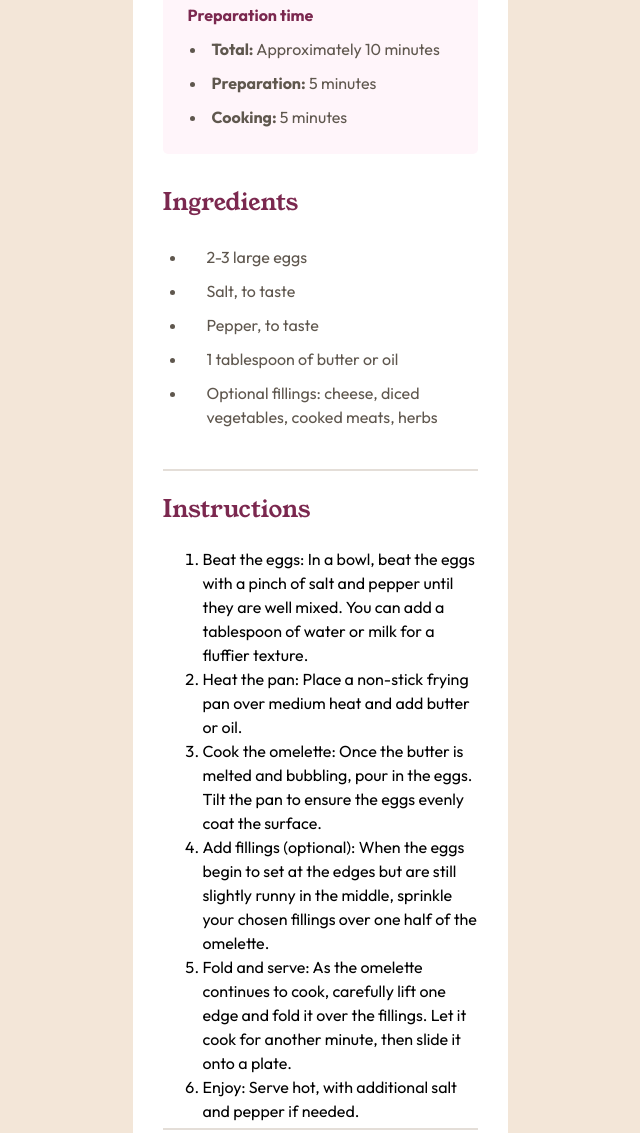
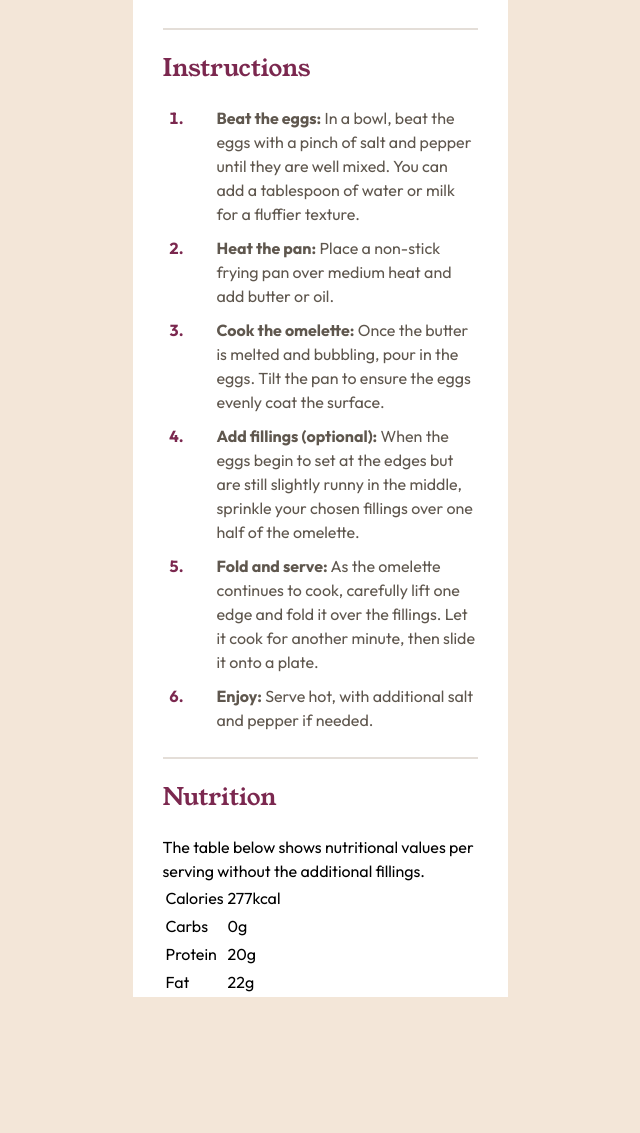
Before and after one commit to lawlawson/recipe-page, a plain HTML site: page index.html in a window 1280 px wide. Shown: the part 833-1966 px from the top of the page, without its empty margins (320-960 px from the left). After the commit the page ends 1830 px from the top, so only its background shows below. Drawn offline with Linux system fonts and the light colour scheme.

Commit message:
styled instructions section

```diff
--- a/index.html
+++ b/index.html
@@ -3,8 +3,6 @@
   <head>
     <meta charset="UTF-8" />
     <meta name="viewport" content="width=device-width, initial-scale=1.0" />
-    <!-- displays site properly based on user's device -->
-
     <link
       rel="icon"
       type="image/png"
@@ -15,11 +13,12 @@
     <title>Frontend Mentor | Recipe page</title>
   </head>
   <body>
-    <figure>
-      <img src="/assets/images/image-omelette.jpeg" alt="Omlette with salad" />
-      <!-- <figcaption>Omlette with some salad on the side</figcaption> -->
-    </figure>
     <div class="container">
+      <figure>
+        <img
+          src="/assets/images/image-omelette.jpeg"
+          alt="Omlette with salad" />
+      </figure>
       <section class="heading-text">
         <h1>Simple Omelette Recipe</h1>
         <p class="recipe-description">
@@ -49,37 +48,41 @@
         </ul>
       </section>
       <div class="divide"></div>
-      <section>
+      <section class="instructions">
         <h2 class="heading-two">Instructions</h2>
-        <ol>
+        <ol class="ordered-list-numbers">
           <li>
-            Beat the eggs: In a bowl, beat the eggs with a pinch of salt and
-            pepper until they are well mixed. You can add a tablespoon of water
-            or milk for a fluffier texture.
+            <span>Beat the eggs:</span> In a bowl, beat the eggs with a pinch of
+            salt and pepper until they are well mixed. You can add a tablespoon
+            of water or milk for a fluffier texture.
           </li>
           <li>
-            Heat the pan: Place a non-stick frying pan over medium heat and add
-            butter or oil.
+            <span>Heat the pan:</span> Place a non-stick frying pan over medium
+            heat and add butter or oil.
           </li>
           <li>
-            Cook the omelette: Once the butter is melted and bubbling, pour in
-            the eggs. Tilt the pan to ensure the eggs evenly coat the surface.
+            <span>Cook the omelette:</span> Once the butter is melted and
+            bubbling, pour in the eggs. Tilt the pan to ensure the eggs evenly
+            coat the surface.
           </li>
           <li>
-            Add fillings (optional): When the eggs begin to set at the edges but
-            are still slightly runny in the middle, sprinkle your chosen
-            fillings over one half of the omelette.
+            <span>Add fillings (optional):</span> When the eggs begin to set at
+            the edges but are still slightly runny in the middle, sprinkle your
+            chosen fillings over one half of the omelette.
           </li>
           <li>
-            Fold and serve: As the omelette continues to cook, carefully lift
-            one edge and fold it over the fillings. Let it cook for another
-            minute, then slide it onto a plate.
+            <span>Fold and serve:</span> As the omelette continues to cook,
+            carefully lift one edge and fold it over the fillings. Let it cook
+            for another minute, then slide it onto a plate.
           </li>
-          <li>Enjoy: Serve hot, with additional salt and pepper if needed.</li>
+          <li>
+            <span>Enjoy:</span> Serve hot, with additional salt and pepper if
+            needed.
+          </li>
         </ol>
       </section>
       <div class="divide"></div>
-      <section>
+      <section class="nutrition">
         <h2 class="heading-two">Nutrition</h2>
         <p>
           The table below shows nutritional values per serving without the
--- a/style.css
+++ b/style.css
@@ -91,6 +91,29 @@
   margin-bottom: 30px;
 }
 
+.instructions ol {
+  padding-left: 24px;
+  margin-bottom: 20px;
+}
+
+.instructions ol li {
+  color: var(--clr-wenge-brown);
+  padding-left: 30px;
+}
+
+.instructions ol li span {
+  font-weight: bold;
+}
+
+.instructions ol li:not(:last-child) {
+  margin-bottom: 10px;
+}
+
+.ordered-list-numbers li::marker {
+  font-weight: bold;
+  color: var(--clr-dark-raspberry);
+}
+
 .divide {
   border: 1px solid var(--clr-light-grey);
   margin-top: 5px;
```
